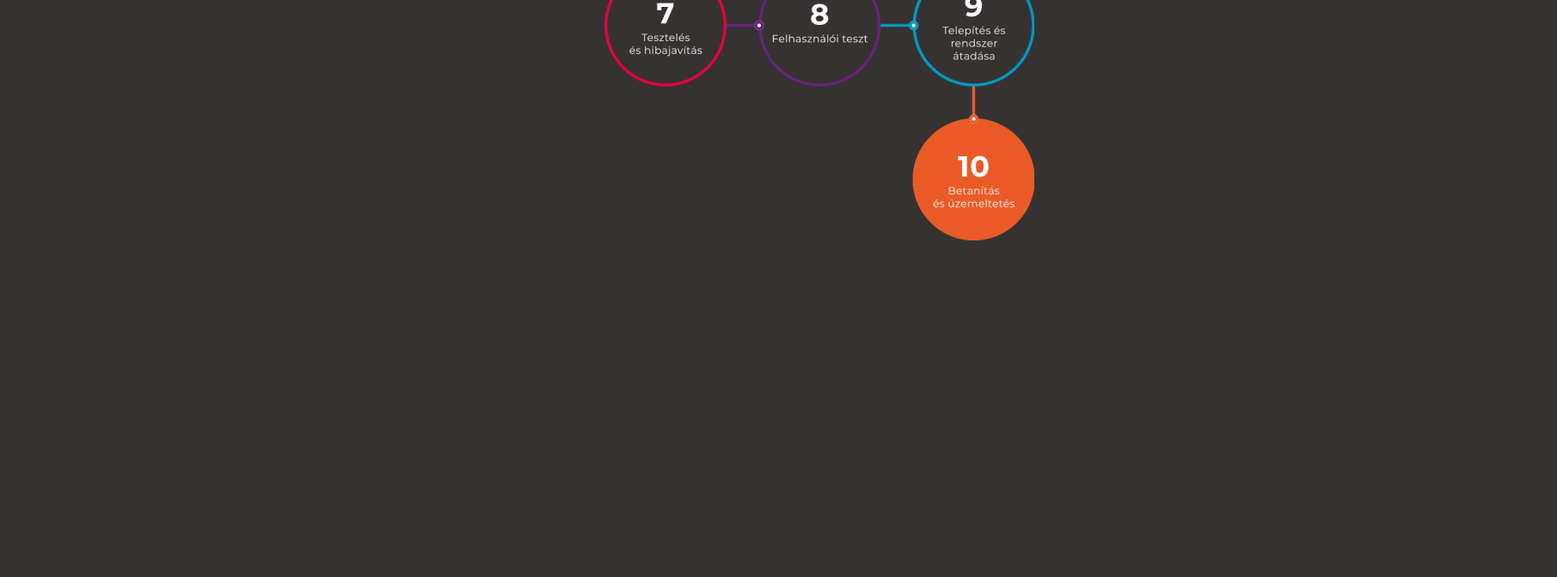
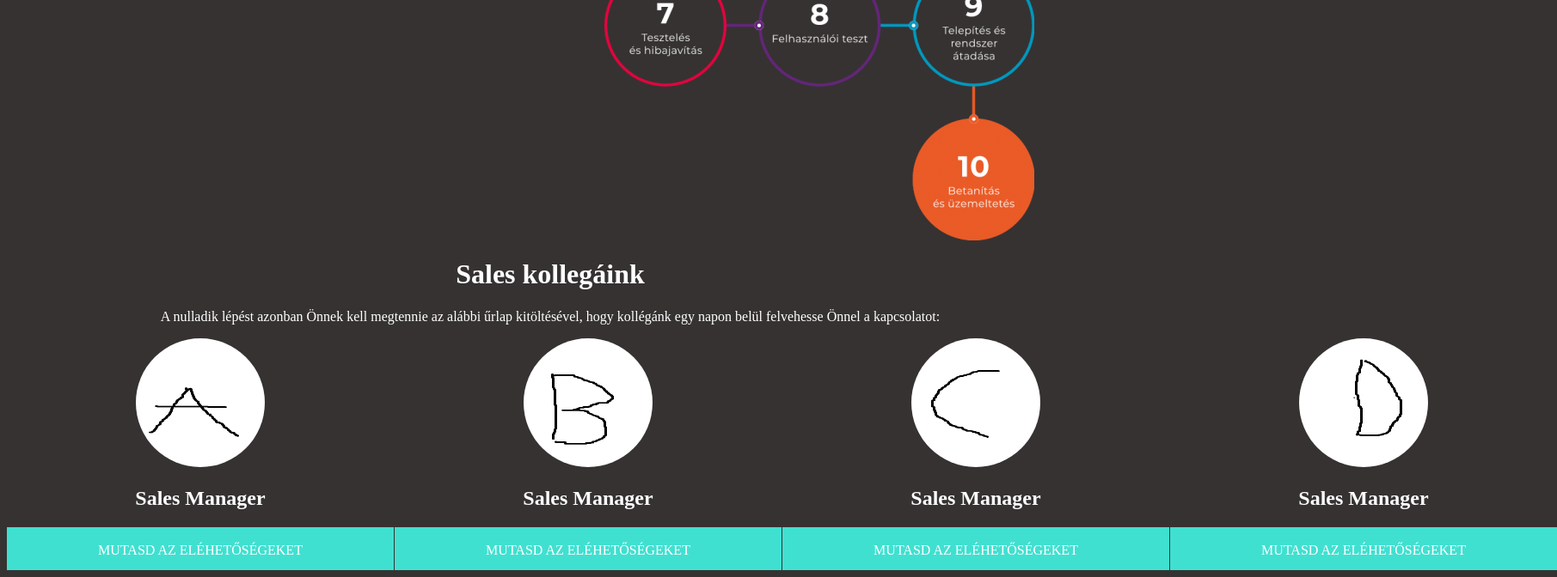
Before and after one commit to Warhair/Grid2, a plain HTML site: page index.html in a window 1280 px wide. Shown: the part 1519-2191 px from the top of the page at 86% size, 1811 px wide, since content can reach past the window. Before the commit the page ends 1807 px from the top, so only its background shows below. Drawn offline with Linux system fonts and the light colour scheme.

Commit message:
befejezve

```diff
--- a/index.html
+++ b/index.html
@@ -75,6 +75,45 @@
             <img src="folyamatabra-1-500x680.png" alt="kep4">
         </div>
     </div>
+    <div class="holdal">
+         <h1>Sales kollegáink</h1>
+         <p>A nulladik lépést azonban Önnek kell megtennie az alábbi űrlap kitöltésével, hogy kollégánk egy napon belül felvehesse Önnel a kapcsolatot:</p>
+        <div id="rez">
+            <div class="harmadik">
+                <img src="kep_4.png" alt="kep4">
+                <h2>Sales Manager</h2>
+                <div class= "link">
+                    <br>
+                    <a href="#">MUTASD AZ ELÉHETŐSÉGEKET</a>
+                </div>
+            </div>
+            <div class="harmadik">
+                <img src="kep_5.png" alt="kep5">
+                <h2>Sales Manager</h2>
+                <div class= "link">
+                    <br>
+                    <a href="#">MUTASD AZ ELÉHETŐSÉGEKET</a>
+                </div>
+            </div>
+            <div class="harmadik">
+                <img src="kep_6.png" alt="kep6">
+                <h2>Sales Manager</h2>
+                <div class= "link">
+                    <br>
+                    <a href="#">MUTASD AZ ELÉHETŐSÉGEKET</a>
+                </div>
+            </div>
+            <div class="harmadik">
+                <img src="kep_7.png" alt="kep7">
+                <h2>Sales Manager</h2>
+                <div class= "link">
+                    <br>
+                    <a href="#">MUTASD AZ ELÉHETŐSÉGEKET</a>
+                </div>
+            </div>
+        </div>
+    </div>
+
 
 </body>
 
--- a/style.css
+++ b/style.css
@@ -61,6 +61,29 @@ a{
 #szoveg2{
     text-align: left;
 }
+
+.harmadik img{
+    border-radius: 50%;
+    width: 150px;
+    height: 150px;
+}
+.harmadik div{
+    text-align: center;
+    display: inline-block;
+    background-color: turquoise;
+    border: 85%;
+    width: 450px;
+    height: 50px;
+
+}
+.holdal{
+    text-align: center;
+}
+#rez{
+    display: grid;
+    grid-template-columns: 1fr 1fr 1fr 1fr;
+    gap: 1px;
+}
 @media only screen and (max-widht: 500px){
     .resz{
         display: grid;
@@ -75,4 +98,8 @@ a{
         margin: auto;
         width: 500px;
     }
+    .rez{
+        display: grid;
+        grid-template-columns: 1fr;
+    }
 }
```
Also changed, not shown: kep_4.png (added), kep_5.png (added), kep_6.png (added), kep_7.png (added).
